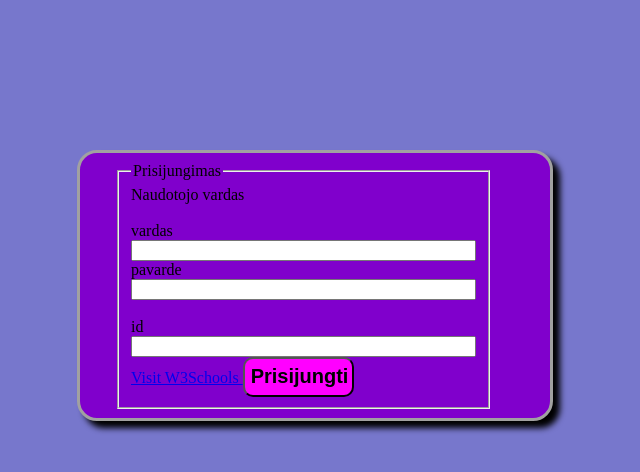
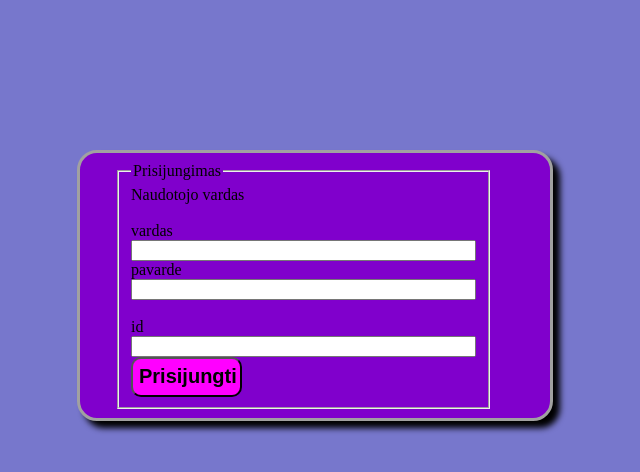
Before and after one commit to GedasAt/Website, a plain HTML site: page Sign-in.html in a window 1280 px wide. Shown: the whole page, without its empty margins (381-1021 px from the left). Drawn offline with Linux system fonts and the light colour scheme.

Commit message:
Update Sign-in.html

```diff
--- a/Sign-in.html
+++ b/Sign-in.html
@@ -14,7 +14,7 @@
 <input type="text" name="pavarde" size="40"><br>
 <br>id<br>
 <input type="text" name="id" size="40"><br>
-<a href="https://www.w3schools.com">Visit W3Schools
+<a href="https://www.w3schools.com">
 <input id="button" type="submit" name="submit" value="Prisijungti"> </a>
 </form>
 
```
